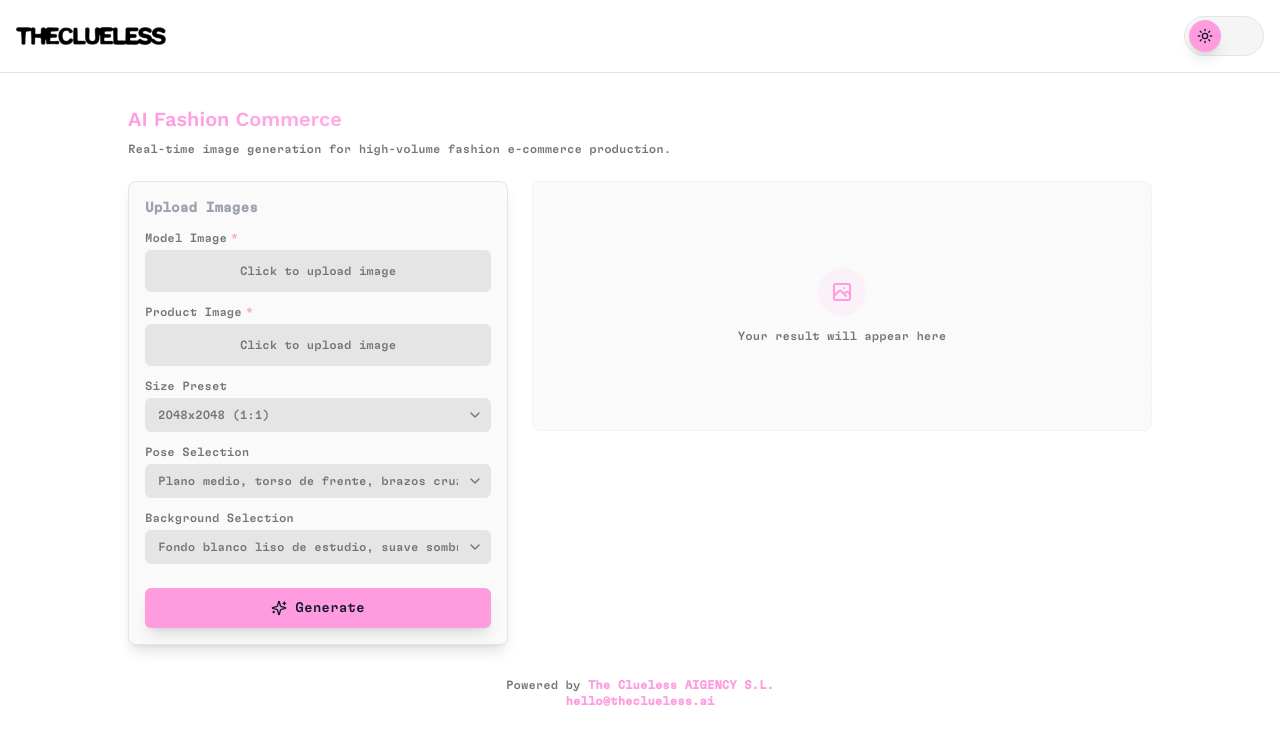
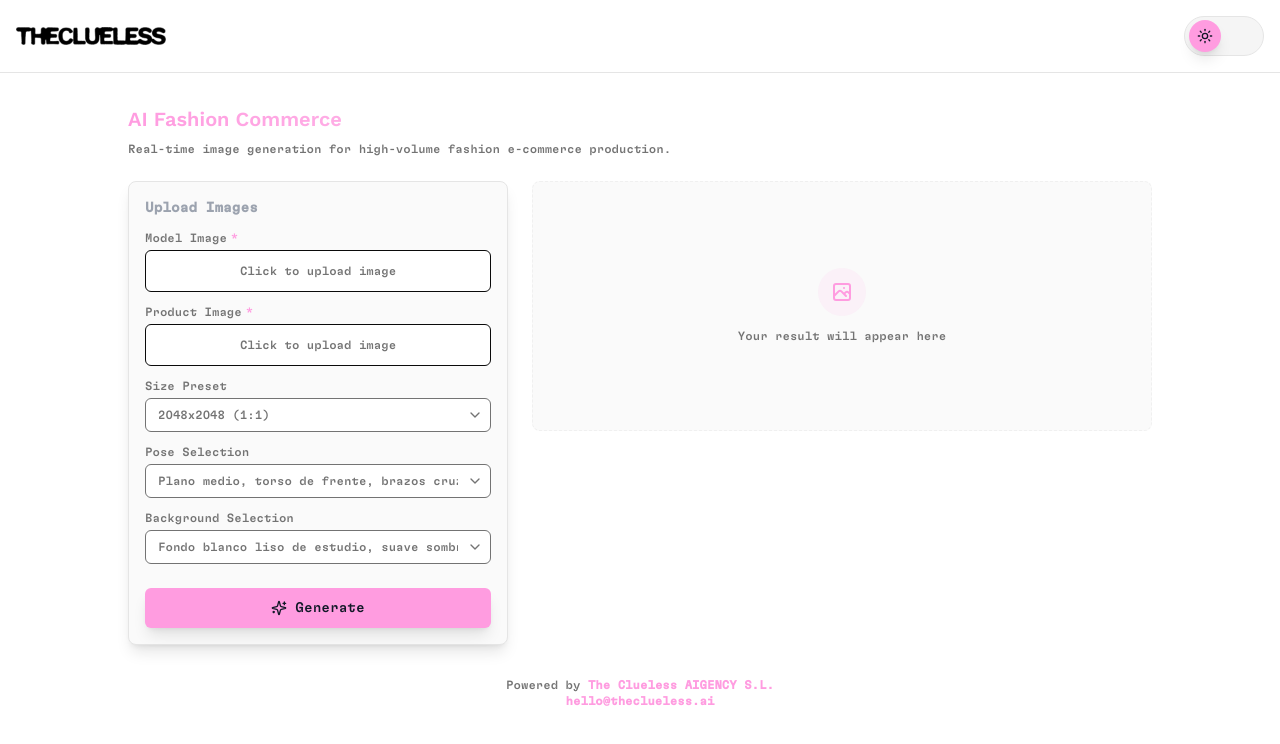
Before and after one commit to theclueless-ai/app-comfydeploy, a Next.js app: page / in a window 1280 px wide. Shown: the top 744 px of the page. Built offline with nearby package versions, Linux system fonts and the light colour scheme.

Commit message:
add color good

```diff
--- a/app/globals.css
+++ b/app/globals.css
@@ -32,7 +32,8 @@
   --accent: 245 245 245;
   --accent-foreground: 10 10 10;
   --border: 229 229 229;
-  --input: 229 229 229;
+  --border-input: 0 0 0 0;
+  --input: 255 255 255;
   --ring: 255 156 224;
 }
 
@@ -50,6 +51,7 @@
   --accent: 30 30 30;
   --accent-foreground: 250 250 250;
   --border: 40 40 40;
+  --border-input: 40 40 40;
   --input: 40 40 40;
   --ring: 255 156 224;
 }
--- a/components/image-upload.tsx
+++ b/components/image-upload.tsx
@@ -84,7 +84,7 @@ export function ImageUpload({
           "relative border border-solid rounded-md transition-all px-3 py-2",
           dragActive
             ? "border-brand-pink bg-brand-pink/5"
-            : "border-[rgb(var(--border))] hover:border-brand-pink/50",
+            : "border-[rgb(var(--border-input))] hover:border-brand-pink/50",
           "bg-[rgb(var(--input))]"
         )}
         onDragEnter={handleDrag}
--- a/components/select-input.tsx
+++ b/components/select-input.tsx
@@ -33,7 +33,7 @@ export function SelectInput({
           required={required}
           className={cn(
             "w-full px-3 py-2 pr-8",
-            "bg-[rgb(var(--input))] border border-[rgb(var(--border))] rounded-md",
+            "bg-[rgb(var(--input))] border border-[rgb(var(--border-input))] rounded-md",
             "text-[rgb(var(--muted-foreground))] text-xs",
             "focus:outline-none focus:ring-1 focus:ring-brand-pink focus:border-transparent",
             "transition-all duration-200",
```
